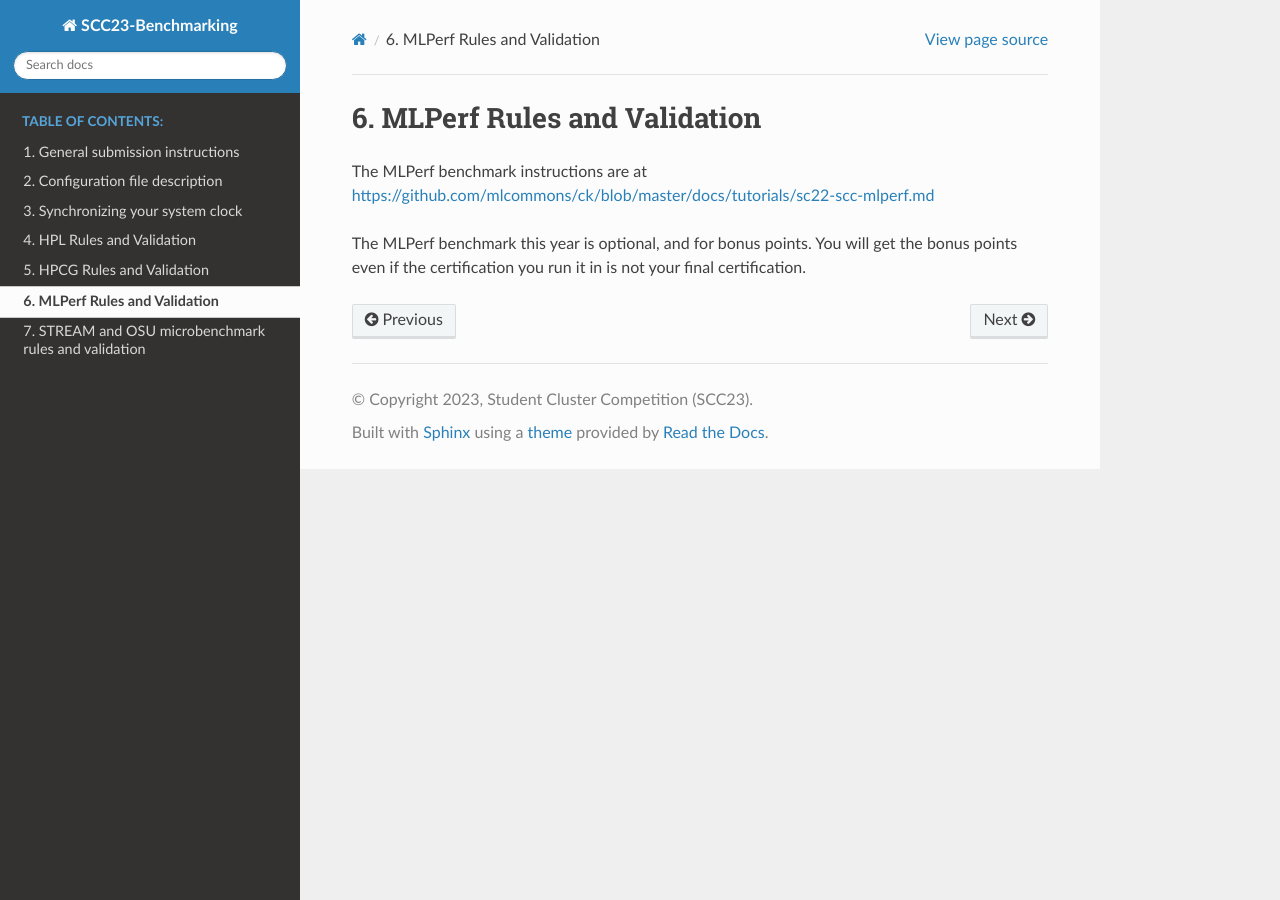
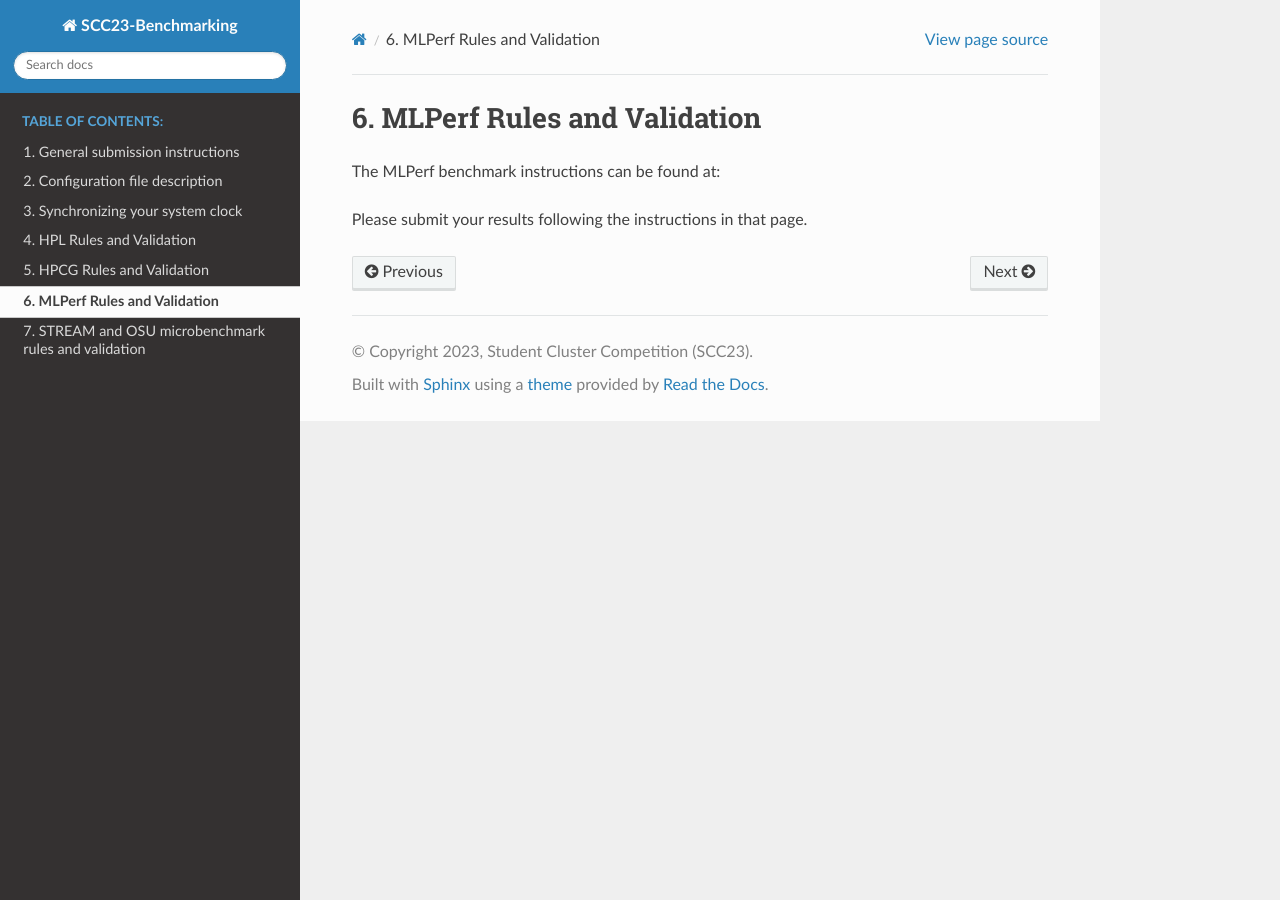
Before and after one commit to amaji/scc23-benchmarking, a Sphinx documentation site: the page built from source/benchmarks/mlperf.rst, in a window 1280 px wide. Built offline with Sphinx 7.4.7 and the Read the Docs theme 2.0.0, drawn with Linux system fonts in a browser that asks for light colours.

Commit message:
Clean up old text

```diff
--- a/source/benchmarks/mlperf.rst
+++ b/source/benchmarks/mlperf.rst
@@ -1,6 +1,6 @@
 MLPerf Rules and Validation
 ---------------------------
 
-The MLPerf benchmark instructions are at https://github.com/mlcommons/ck/blob/master/docs/tutorials/sc22-scc-mlperf.md
+The MLPerf benchmark instructions can be found at:
 
-The MLPerf benchmark this year is optional, and for bonus points. You will get the bonus points even if the certification you run it in is not your final certification.
+Please submit your results following the instructions in that page.
```
